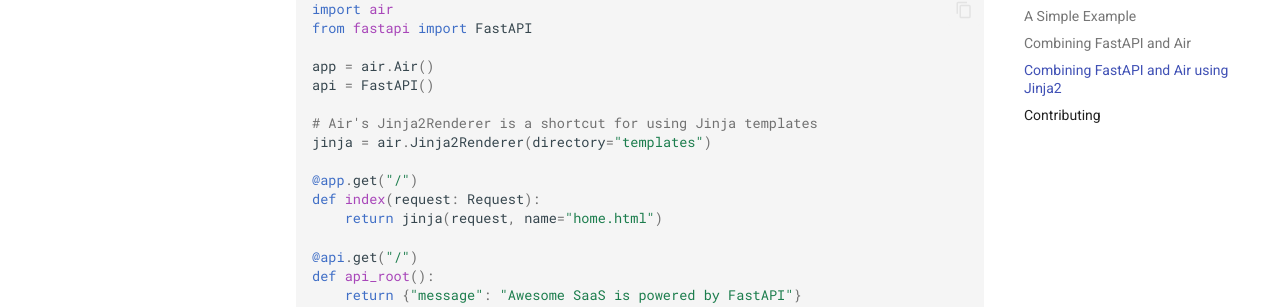
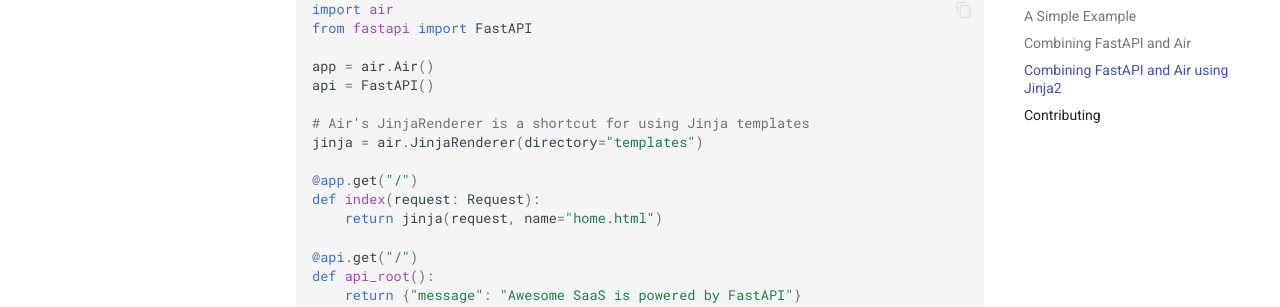
Before and after one commit to feldroy/air, an MkDocs documentation site: the page built from docs/index.md, in a window 1280 px wide and 900 px high, scrolled down 2933 px. Shown: the part 146-453 px from the top of the window. Built offline with MkDocs 1.6.1 and Material for MkDocs 9.7.7, drawn with Linux system fonts in a browser that asks for light colours; comment, search, counter and statistics services are not loaded.

Commit message:
Rename Jinja2Renderer to JinjaRenderer

```diff
--- a/docs/index.md
+++ b/docs/index.md
@@ -117,8 +117,8 @@ from fastapi import FastAPI
 app = air.Air()
 api = FastAPI()
 
-# Air's Jinja2Renderer is a shortcut for using Jinja templates
-jinja = air.Jinja2Renderer(directory="templates")
+# Air's JinjaRenderer is a shortcut for using Jinja templates
+jinja = air.JinjaRenderer(directory="templates")
 
 @app.get("/")
 def index(request: Request):
--- a/src/air/__init__.py
+++ b/src/air/__init__.py
@@ -358,4 +358,5 @@ from .tags import (
     Wbr as Wbr,
 )
 from .tags import html_to_airtags as html_to_airtags
+from .templates import JinjaRenderer as JinjaRenderer
 from .templates import Jinja2Renderer as Jinja2Renderer
```
Also changed, not shown: README.md (+2 -2 lines), docs/concepts/jinja.md (+1 -1 lines), docs/quickstart.md (+5 -5 lines), 2 other files.
